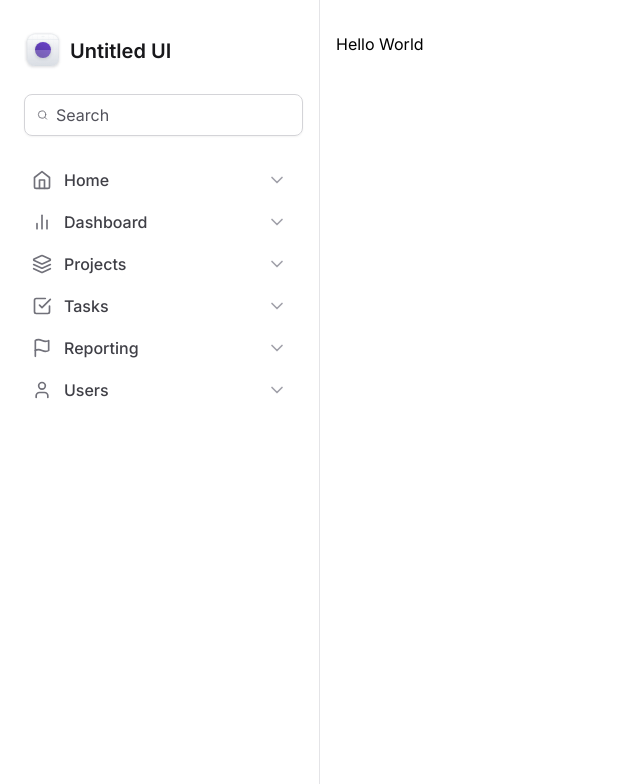
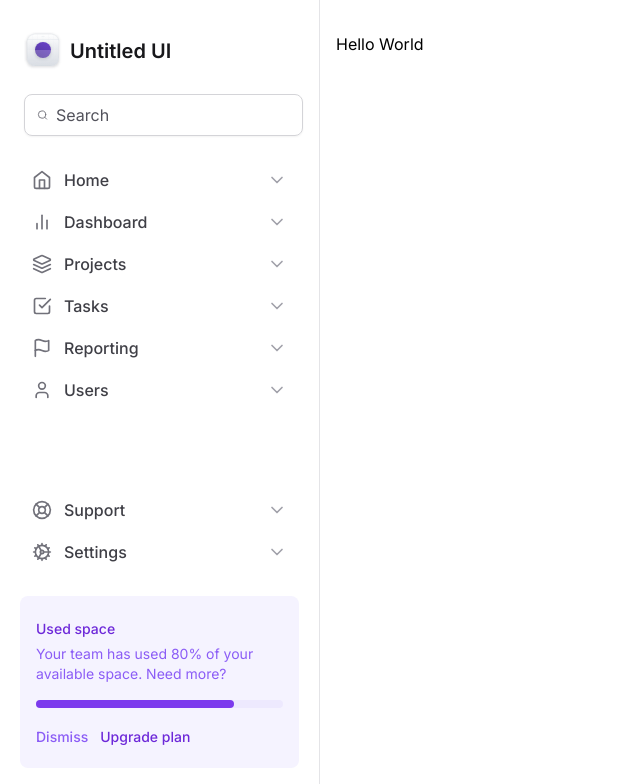
Before and after one commit to ivanrpassos/masterizando-o-tailwind, a Next.js app: page / in a window 1280 px wide. Shown: the top 784 px of the page, without its empty margins (0-640 px from the left). Built offline with nearby package versions, Linux system fonts and the light colour scheme.

Commit message:
Aula 10 - Widget de Espaço Usado

```diff
--- a/app/components/SideBar/MainNavigation/index.tsx
+++ /dev/null
@@ -1,15 +0,0 @@
-import { Home, User, BarChart2, Layers, CheckSquare, Flag } from 'lucide-react'
-import { NavItem } from './NavItem'
-
-export const MainNavigation = () => {
-  return (
-    <nav className="space-y-0.5">
-      <NavItem title="Home" icon={Home} />
-      <NavItem title="Dashboard" icon={BarChart2} />
-      <NavItem title="Projects" icon={Layers} />
-      <NavItem title="Tasks" icon={CheckSquare} />
-      <NavItem title="Reporting" icon={Flag} />
-      <NavItem title="Users" icon={User} />
-    </nav>
-  )
-}
--- /dev/null
+++ b/app/components/SideBar/UsedSpaceWidget.tsx
@@ -0,0 +1,33 @@
+export const UsedSpaceWidget = () => {
+  return (
+    <div className="flex flex-col gap-4 rounded-lg bg-violet-50 px-4 py-5">
+      <div className="space-y-1">
+        <span className="text-sm/5 font-medium text-violet-700">
+          Used space
+        </span>
+        <p className="text-sm/5 text-violet-500">
+          Your team has used 80% of your available space. Need more?
+        </p>
+      </div>
+
+      <div className="h-2 rounded-full bg-violet-100">
+        <div className="h-2 w-4/5 rounded-full bg-violet-600" />
+      </div>
+
+      <div className="space-x-3">
+        <button
+          type="button"
+          className="text-sm font-medium text-violet-500 hover:text-violet-700"
+        >
+          Dismiss
+        </button>
+        <button
+          type="button"
+          className="text-sm font-medium text-violet-700 hover:text-violet-900"
+        >
+          Upgrade plan
+        </button>
+      </div>
+    </div>
+  )
+}
--- a/app/components/SideBar/index.tsx
+++ b/app/components/SideBar/index.tsx
@@ -1,10 +1,22 @@
-import { Search } from 'lucide-react'
+import {
+  BarChart2,
+  CheckSquare,
+  Cog,
+  Flag,
+  Home,
+  Layers,
+  LifeBuoy,
+  Search,
+  User,
+} from 'lucide-react'
 import { Logo } from './Logo'
-import { MainNavigation } from './MainNavigation'
+
+import { NavItem } from './NavItem'
+import { UsedSpaceWidget } from './UsedSpaceWidget'
 
 export const SideBar = () => {
   return (
-    <aside className="space-y-6 border-r border-zinc-200 px-5 py-8">
+    <aside className="flex flex-col gap-6 border-r border-zinc-200 px-5 py-8">
       <Logo />
 
       <article className="mx-1 flex w-full items-center gap-2 rounded-lg border border-zinc-300 px-3 py-2 shadow-sm">
@@ -14,7 +26,24 @@ export const SideBar = () => {
           placeholder="Search"
         />
       </article>
-      <MainNavigation />
+
+      <nav className="space-y-0.5">
+        <NavItem title="Home" icon={Home} />
+        <NavItem title="Dashboard" icon={BarChart2} />
+        <NavItem title="Projects" icon={Layers} />
+        <NavItem title="Tasks" icon={CheckSquare} />
+        <NavItem title="Reporting" icon={Flag} />
+        <NavItem title="Users" icon={User} />
+      </nav>
+
+      <article className="mt-auto flex flex-col gap-6">
+        <nav className="space-y-0.5">
+          <NavItem title="Support" icon={LifeBuoy} />
+          <NavItem title="Settings" icon={Cog} />
+        </nav>
+
+        <UsedSpaceWidget />
+      </article>
     </aside>
   )
 }
```
Also changed, not shown: app/components/SideBar/NavItem.tsx (renamed from app/components/SideBar/MainNavigation/NavItem.tsx).
